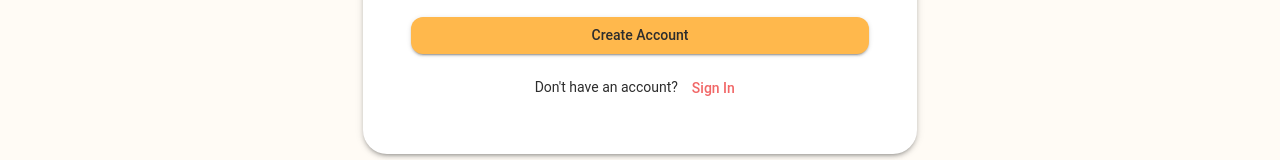
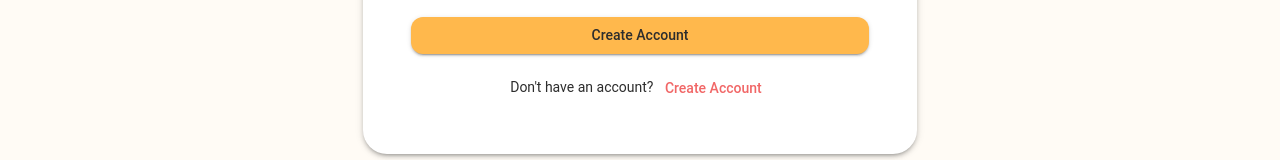
Before and after one commit to JingZheee/skillSync, a Next.js app in the folder frontend/: page /auth/login in a window 1280 px wide. Shown: the part 522-682 px from the top of the page. Built offline with nearby package versions, Linux system fonts and the light colour scheme.

Commit message:
Update page.js

```diff
--- a/frontend/src/app/auth/login/page.js
+++ b/frontend/src/app/auth/login/page.js
@@ -75,7 +75,7 @@ export default function Register() {
             Don&apos;t have an account?{' '}
             <Link href="/auth/register" passHref>
               <Button variant="text" color="secondary">
-                Sign In
+                Create Account
               </Button>
             </Link>
           </Typography>
```
